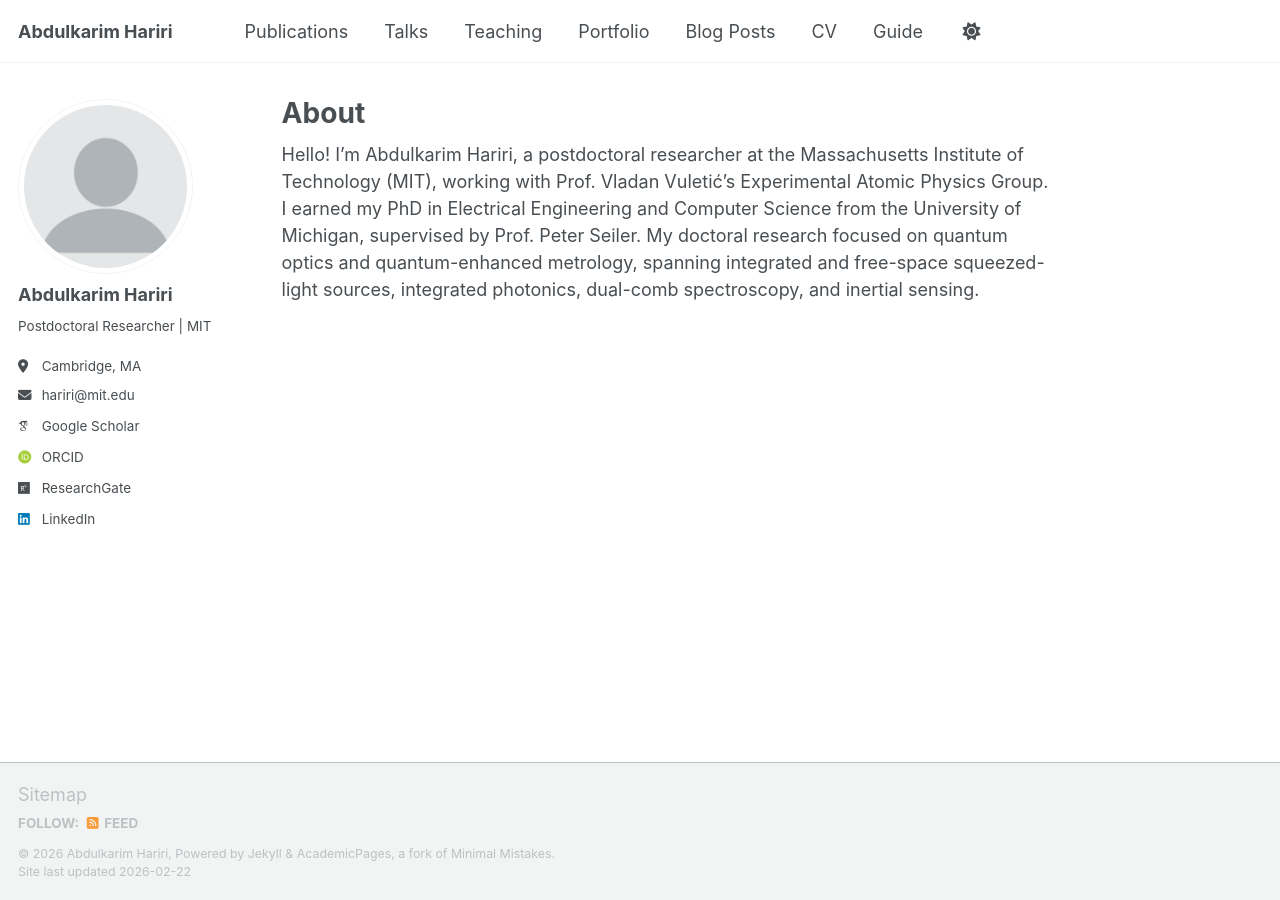
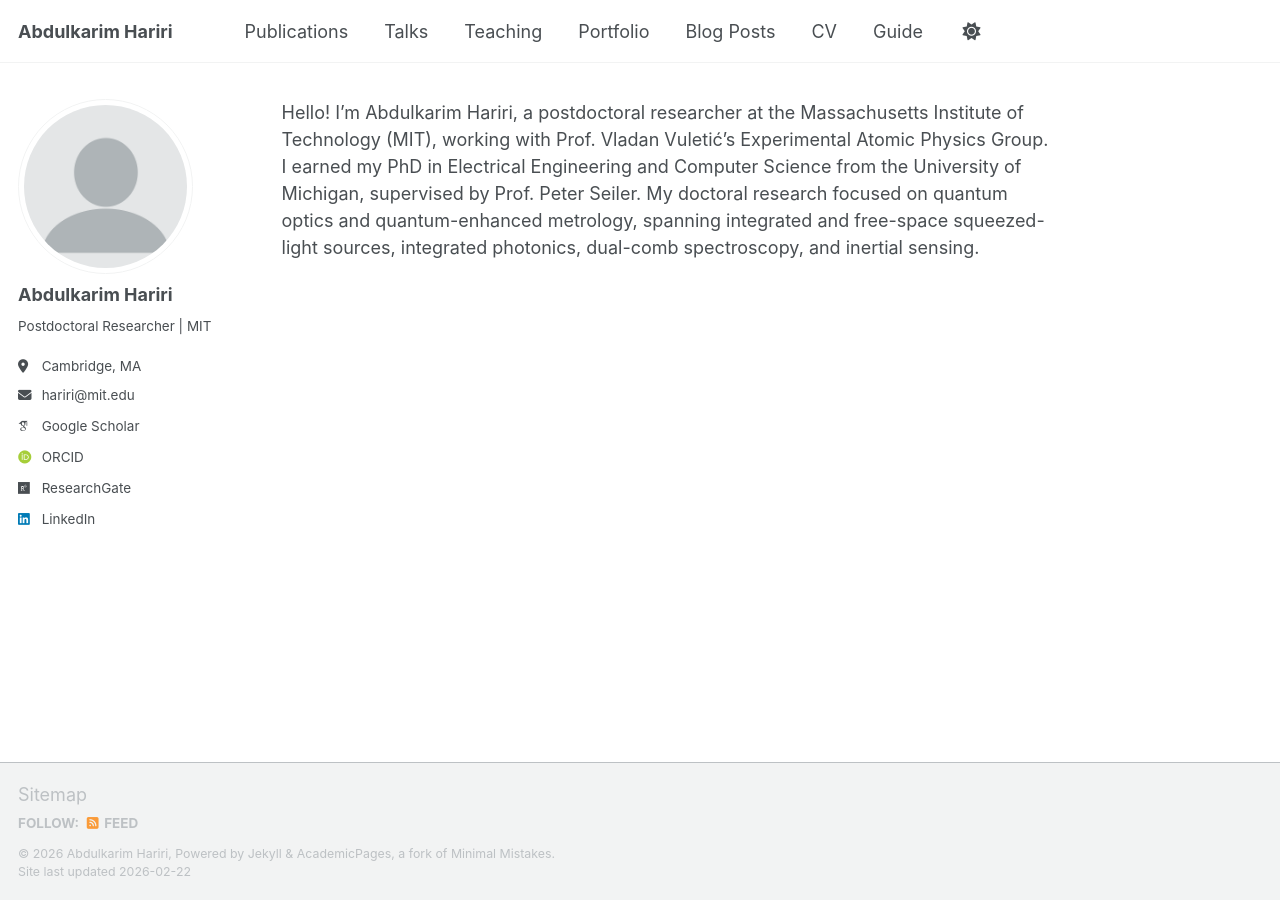
Before and after one commit to KareemHariri/KareemHariri.github.io, a Jekyll site: the page built from _pages/about.md, in a window 1280 px wide. Built offline with Jekyll 4.4.1, drawn with Linux system fonts in a browser that asks for light colours; some web fonts are replaced; a script bundle is joined from its source files by our own code; library files that are not in the unit come from our copies.

Commit message:
Update about.md

```diff
--- a/_pages/about.md
+++ b/_pages/about.md
@@ -1,7 +1,4 @@
 ---
 layout: single
-title: "About"
-permalink: /about/
-author_profile: true
 ---
 Hello! I’m Abdulkarim Hariri, a postdoctoral researcher at the Massachusetts Institute of Technology (MIT), working with Prof. Vladan Vuletić’s Experimental Atomic Physics Group. I earned my PhD in Electrical Engineering and Computer Science from the University of Michigan, supervised by Prof. Peter Seiler. My doctoral research focused on quantum optics and quantum-enhanced metrology, spanning integrated and free-space squeezed-light sources, integrated photonics, dual-comb spectroscopy, and inertial sensing.
```
